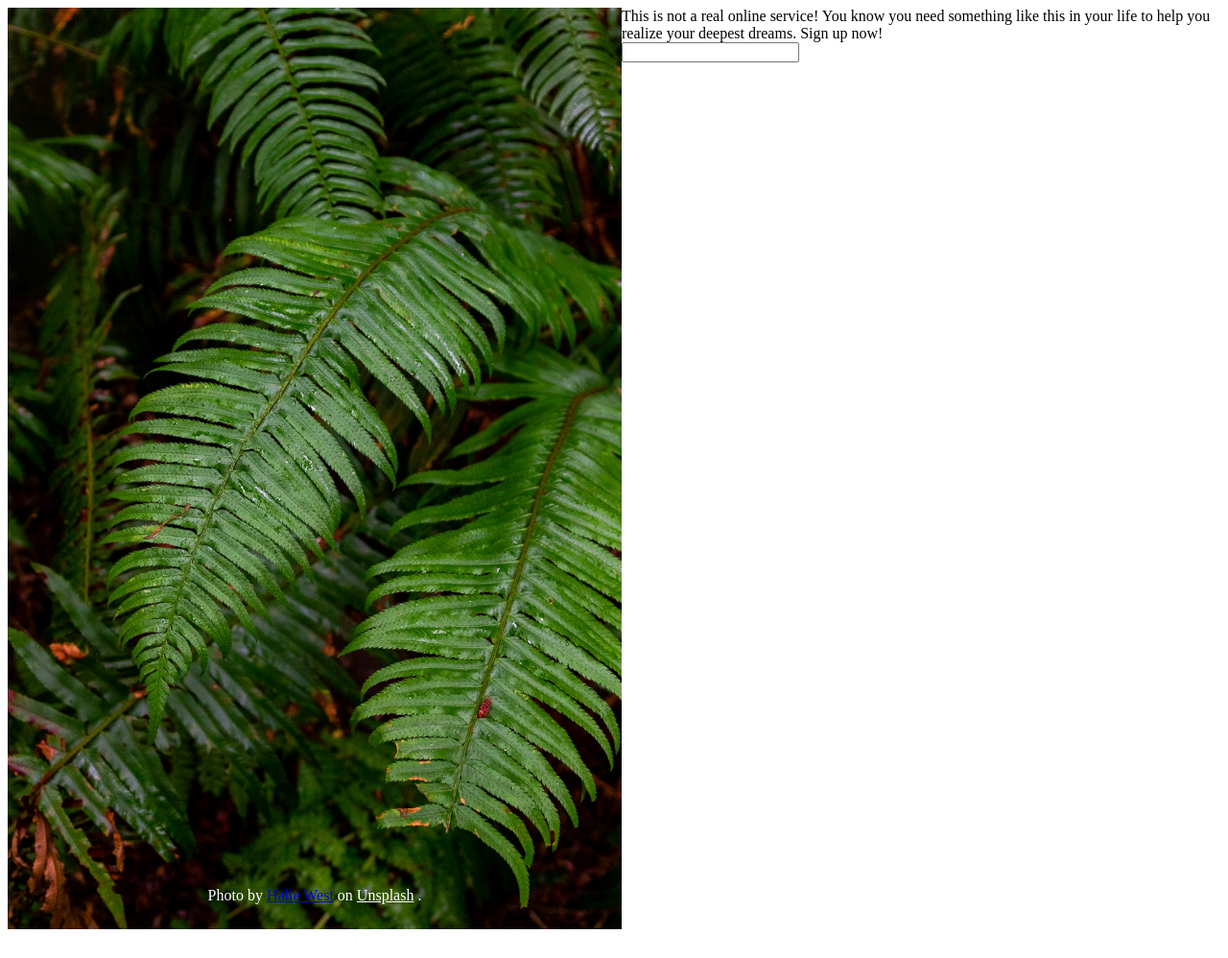
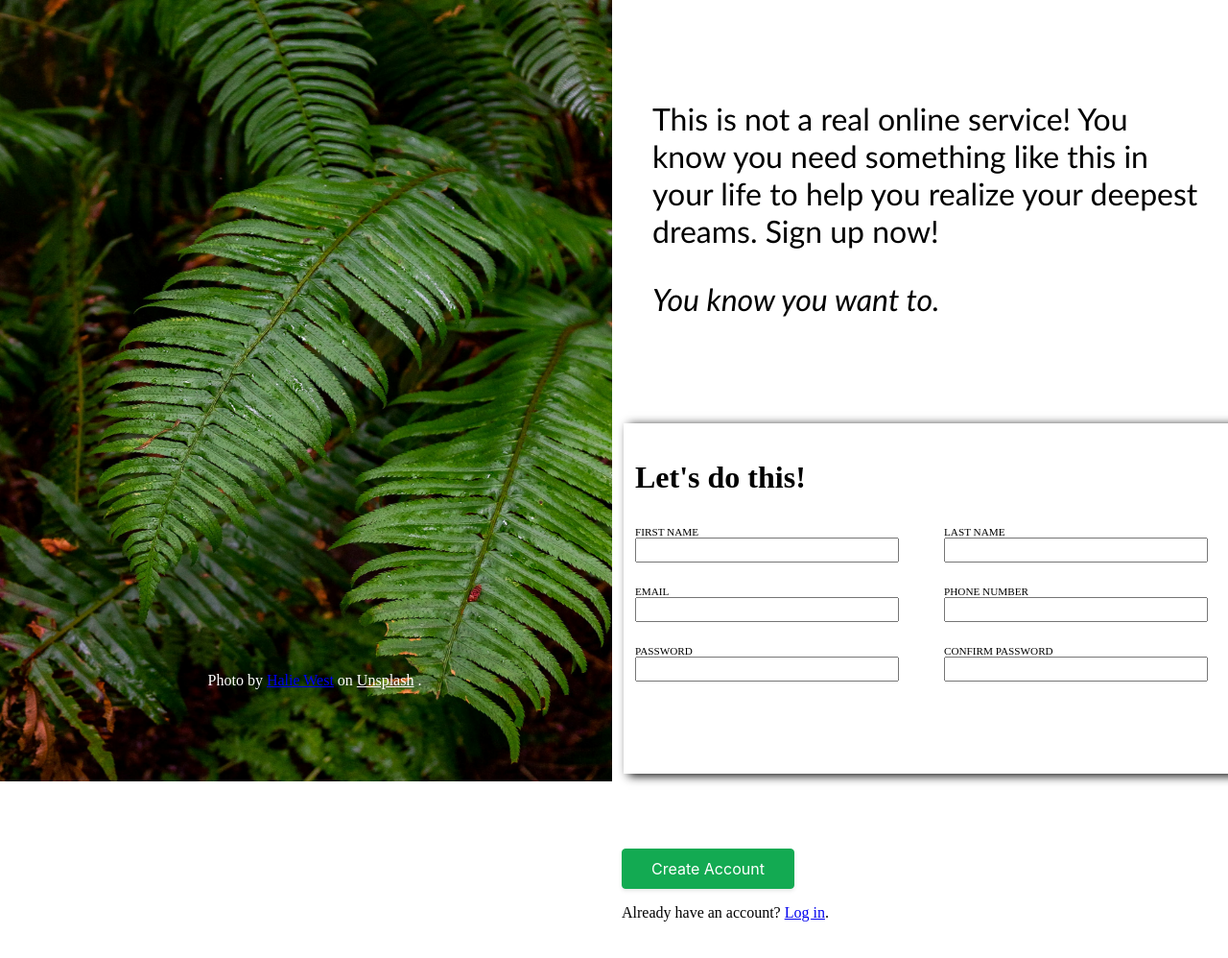
Before and after one commit to benssiao/webapp-projects, a plain HTML site: page signup-form/index.html in a window 1280 px wide. Shown: the whole page at 96% size. After the commit the page ends 976 px from the top, so only its background shows below. Drawn offline with Linux system fonts and the light colour scheme.

Commit message:
finished first project

```diff
--- a/signup-form/index.css
+++ b/signup-form/index.css
@@ -1,39 +1,134 @@
 
 
+
+/* CSS */
+.submit-button {
+  background-color: #13aa52;
+  border: 1px solid #13aa52;
+  border-radius: 4px;
+  box-shadow: rgba(0, 0, 0, .1) 0 2px 4px 0;
+  box-sizing: border-box;
+  color: #fff;
+  cursor: pointer;
+  font-family: "Akzidenz Grotesk BQ Medium", -apple-system, BlinkMacSystemFont, sans-serif;
+  font-size: 16px;
+  font-weight: 400;
+  outline: none;
+  outline: 0;
+  padding: 10px 25px;
+  text-align: center;
+  transform: translateY(0);
+  transition: transform 150ms, box-shadow 150ms;
+  user-select: none;
+  -webkit-user-select: none;
+  touch-action: manipulation;
+}
+
+.submit-button:hover {
+  box-shadow: rgba(0, 0, 0, .15) 0 3px 9px 0;
+  transform: translateY(-2px);
+}
+
+@media (min-width: 768px) {
+  .submit-button {
+    padding: 10px 30px;
+  }
+}
+
 body {
-    width: 100%;
-    height: 100%;
     display: flex;
-    flex: 1 1 0;
     flex-direction: row;
+    width: 100vw;
+    height: 100vh;
+    overflow: hidden;
 
 }
-.signup {
+
+div.signup {
+    flex: 1;
     display: flex;
     flex-direction: column;
-    flex: 1 1 0;
-}
+    justify-content: initial;
+    & .signup-header {
+        flex: 1;
+        font-family:'Gill Sans', 'Gill Sans MT', Calibri, 'Trebuchet MS', sans-serif;
+        padding-left: 5%;
+        padding-right: 5%;
+        padding-top: 15%;
+        font-weight: 300;
+        font-size: 2em;
 
-.background-picture-wrapper {
-    width: 50%;
-    height: 100%;
+        & p {
+            font-style: italic;
+        }
+    }
+    & form.signup-login {
+        flex: 1;
+        display: flex;
+        flex-direction: column;
+        justify-content: center;
+        & fieldset.inputs {
+            height: 100%;
+            display: grid;
+            column-gap: 2em;
+            grid-template-rows: repeat(5, 1fr);
+            grid-template-columns: repeat(2, 1fr);
 
+            box-shadow: 5px 2px 10px 0px black;
+            box-sizing: border-box;
+            height: 70%;
+            border: 0;
+            & .my-legend {
+                grid-row: 1;
+                grid-column: 1/3;
+                font-weight: 900;
+                font-size: 2em;
+
+            }
+            & div {
+                height: 70%;
+                & label {
+                    display: block;
+                    font-size: 0.7em;
+                }
+                & input {
+                    width: 20em;
+                    height: 1.5em;
+                }
+            }
+
+
+
+            }
+
+        }
+    }
+    & .bottom-button {
+        flex: 1;
+    }
+
+
+
+div.background-picture-wrapper {
+
+    flex: 1;
     & .background-picture-attribution {
         position:relative;
         color: white;
-        top: -3rem;
+        top: -8rem;
         text-align: center;
     }
 
     & .background-picture {
         width: 100%;
-        height: 100%;
+        height: 102%;
+        position: relative;
+        top: -10px;
+        left: -10px;
     }
 
     & .background-picture-author:visited {
         color:white;
-
-
     }
 
     & .background-picture-imglink:link {
--- a/signup-form/index.html
+++ b/signup-form/index.html
@@ -33,15 +33,43 @@
                 This is not a real online service! You know you need something like
                 this in your life to help you realize your deepest dreams.
                 Sign up now!
+                <p> You know you want to.</p>
             </header>
-            <div class="signup-login">
-                <input >
+            <form class="signup-login">
+                <fieldset class="inputs">
+                    <p class="my-legend">Let's do this!</p>
+                    <div>
+                        <label for="first_name">FIRST NAME</label>
+                        <input type="text" id="first_name" name="first_name">
+                    </div>
+                    <div>
+                        <label for="last_name"> LAST NAME</label>
+                        <input type="text" id="last_name" name="last_name">
+                    </div>
+                    <div>
+                        <label for="email">EMAIL</label>
+                        <input type="email" id="email" name="email">
+                    </div>
+                    <div>
+                        <label for="phone_enumber">PHONE NUMBER</label>
+                        <input type="tel" id="phone_number" name="phone_number">
+                    </div>
+                    <div>
+                        <label for="password">PASSWORD</label>
+                        <input type="password" id="password" name="password">
+                    </div>
+                    <div>
+                        <label for="confirm_password">CONFIRM PASSWORD</label>
+                        <input type="text" id="confirm_password" name="confirm_password">
+                    </div>
+                </fieldset>
+            </form>
+
+        <div class="bottom-button">
+            <button class="submit-button" type="submit">Create Account</button>
+            <p>Already have an account? <a href="google.com">Log in</a>.</p>
 
         </div>
-            <div class="signup-createaccount">
-
-            </div>
-
         </div>
     </body>
 </html>
```
Also changed, not shown: signup-form/index.js (+23 -0 lines), signup-form/mapquest.html (added, +18 -0 lines). Lines whose indentation alone changed are shown as unchanged.
